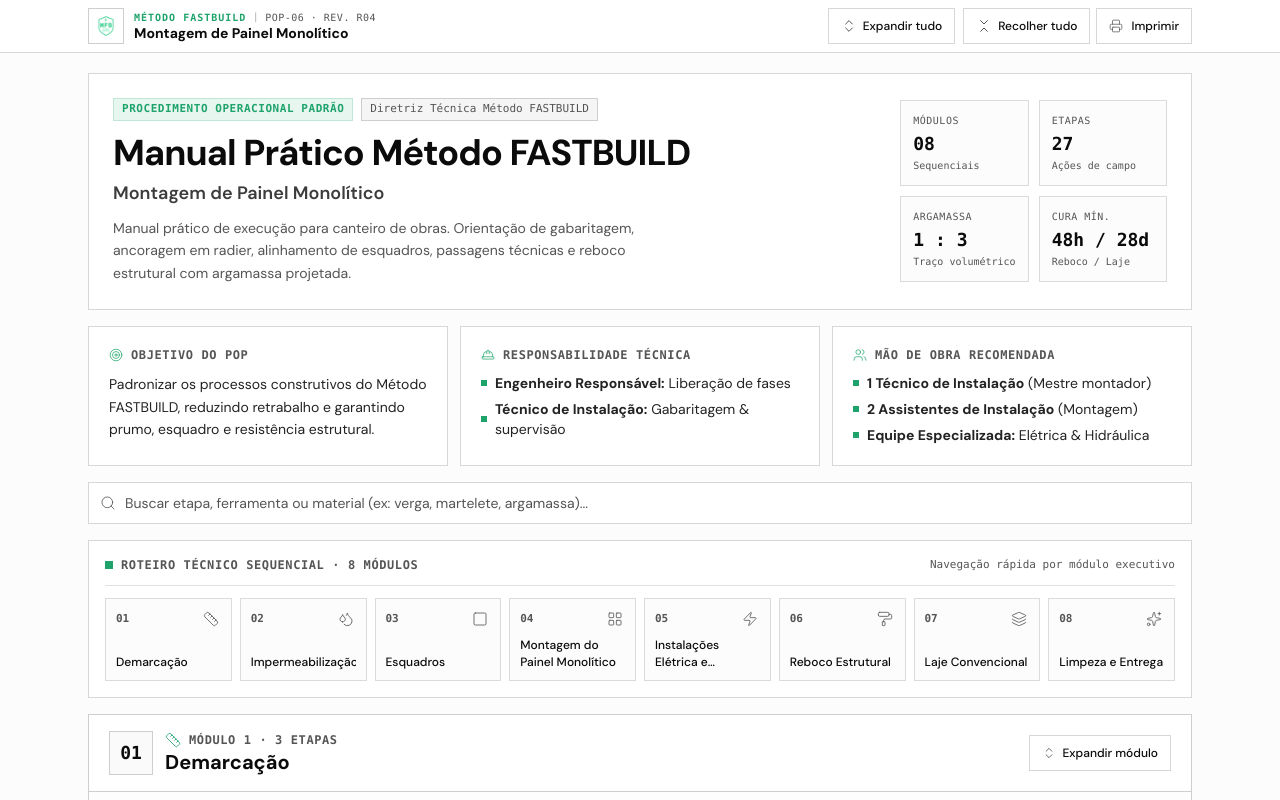
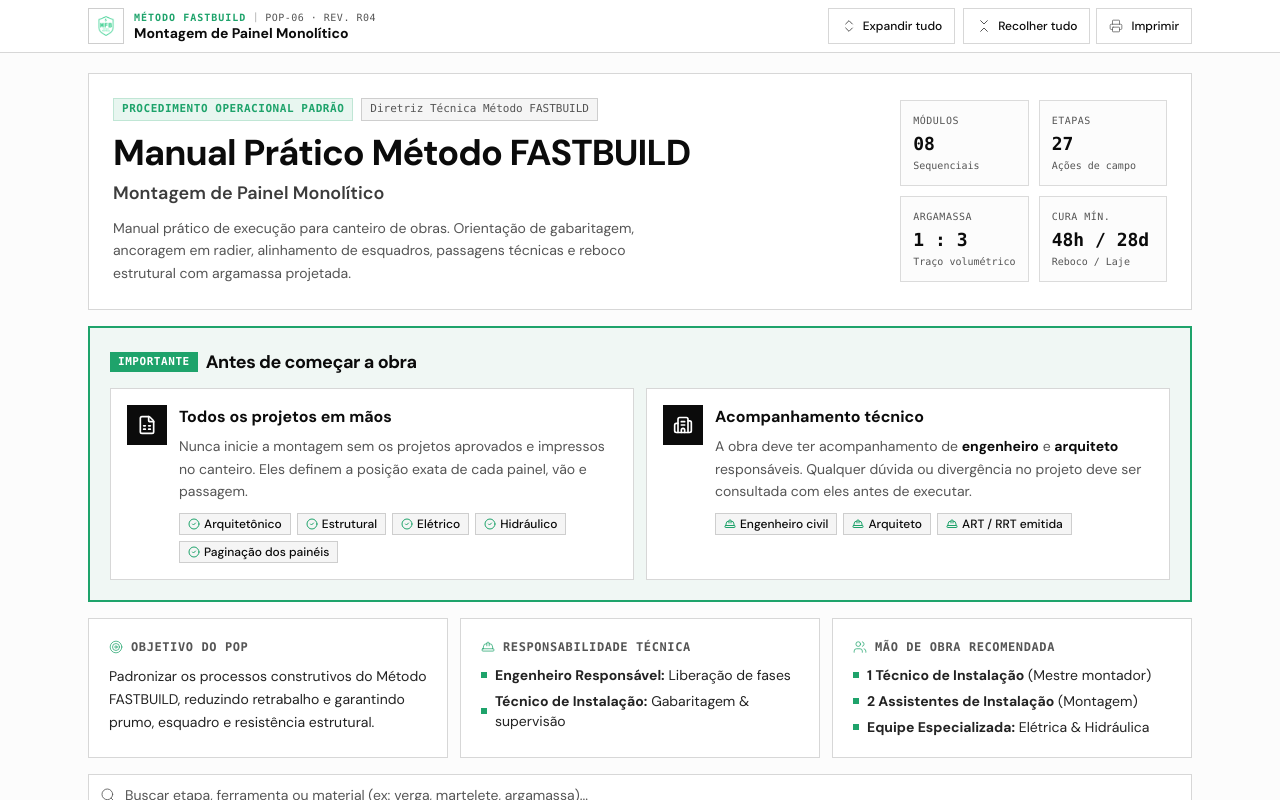
Before and after one commit to gabrieloevangelista/pop-metodo-fastbuild, a Next.js app: page / in a window 1280 px wide. Shown: the top 800 px of the page. Built offline with nearby package versions, Linux system fonts and the light colour scheme.

Commit message:
Add prerequisites highlight for projects and technical supervision

```diff
--- a/app/page.tsx
+++ b/app/page.tsx
@@ -424,7 +424,77 @@ export default function Page() {
  </div>
  </section>
 
- {/* Informações Técnicas Gerais (Objetivo, Responsáveis, Recursos) */}
+        {/* Pré-requisitos obrigatórios antes de iniciar a obra */}
+        <section
+          aria-labelledby="pre-requisitos-titulo"
+          className="rounded-none border-2 border-accent bg-accent/5 p-4 md:p-5"
+        >
+          <div className="flex items-center gap-2 mb-3">
+            <span className="px-2 py-0.5 rounded-none text-[11px] font-mono font-bold uppercase tracking-wider bg-accent text-accent-foreground">
+              Importante
+            </span>
+            <h2
+              id="pre-requisitos-titulo"
+              className="text-base md:text-lg font-bold tracking-tight text-foreground text-balance"
+            >
+              Antes de começar a obra
+            </h2>
+          </div>
+
+          <div className="grid grid-cols-1 md:grid-cols-2 gap-3">
+            <div className="flex items-start gap-3 rounded-none border border-border/80 bg-card p-3 md:p-4">
+              <div className="flex h-10 w-10 shrink-0 items-center justify-center rounded-none bg-primary text-primary-foreground">
+                <FileSpreadsheet className="h-5 w-5" aria-hidden="true" />
+              </div>
+              <div className="flex flex-col gap-1.5">
+                <h3 className="text-sm md:text-base font-bold text-foreground">
+                  Todos os projetos em mãos
+                </h3>
+                <p className="text-sm text-muted-foreground leading-relaxed">
+                  Nunca inicie a montagem sem os projetos aprovados e impressos no canteiro. Eles definem a posição exata de cada painel, vão e passagem.
+                </p>
+                <ul className="flex flex-wrap gap-1.5 pt-1">
+                  {["Arquitetônico", "Estrutural", "Elétrico", "Hidráulico", "Paginação dos painéis"].map((item) => (
+                    <li
+                      key={item}
+                      className="flex items-center gap-1 px-2 py-0.5 rounded-none text-xs font-medium bg-secondary border border-border text-foreground"
+                    >
+                      <CheckCircle2 className="h-3 w-3 text-accent" aria-hidden="true" />
+                      {item}
+                    </li>
+                  ))}
+                </ul>
+              </div>
+            </div>
+
+            <div className="flex items-start gap-3 rounded-none border border-border/80 bg-card p-3 md:p-4">
+              <div className="flex h-10 w-10 shrink-0 items-center justify-center rounded-none bg-primary text-primary-foreground">
+                <Building2 className="h-5 w-5" aria-hidden="true" />
+              </div>
+              <div className="flex flex-col gap-1.5">
+                <h3 className="text-sm md:text-base font-bold text-foreground">
+                  Acompanhamento técnico
+                </h3>
+                <p className="text-sm text-muted-foreground leading-relaxed">
+                  A obra deve ter acompanhamento de <strong className="text-foreground">engenheiro</strong> e <strong className="text-foreground">arquiteto</strong> responsáveis. Qualquer dúvida ou divergência no projeto deve ser consultada com eles antes de executar.
+                </p>
+                <ul className="flex flex-wrap gap-1.5 pt-1">
+                  {["Engenheiro civil", "Arquiteto", "ART / RRT emitida"].map((item) => (
+                    <li
+                      key={item}
+                      className="flex items-center gap-1 px-2 py-0.5 rounded-none text-xs font-medium bg-secondary border border-border text-foreground"
+                    >
+                      <HardHat className="h-3 w-3 text-accent" aria-hidden="true" />
+                      {item}
+                    </li>
+                  ))}
+                </ul>
+              </div>
+            </div>
+          </div>
+        </section>
+
+        {/* Informações Técnicas Gerais (Objetivo, Responsáveis, Recursos) */}
  <section className="grid grid-cols-1 md:grid-cols-3 gap-3">
  <div className="rounded-none border border-border/80 bg-card p-4 md:p-5 flex flex-col justify-between">
  <div>
```
